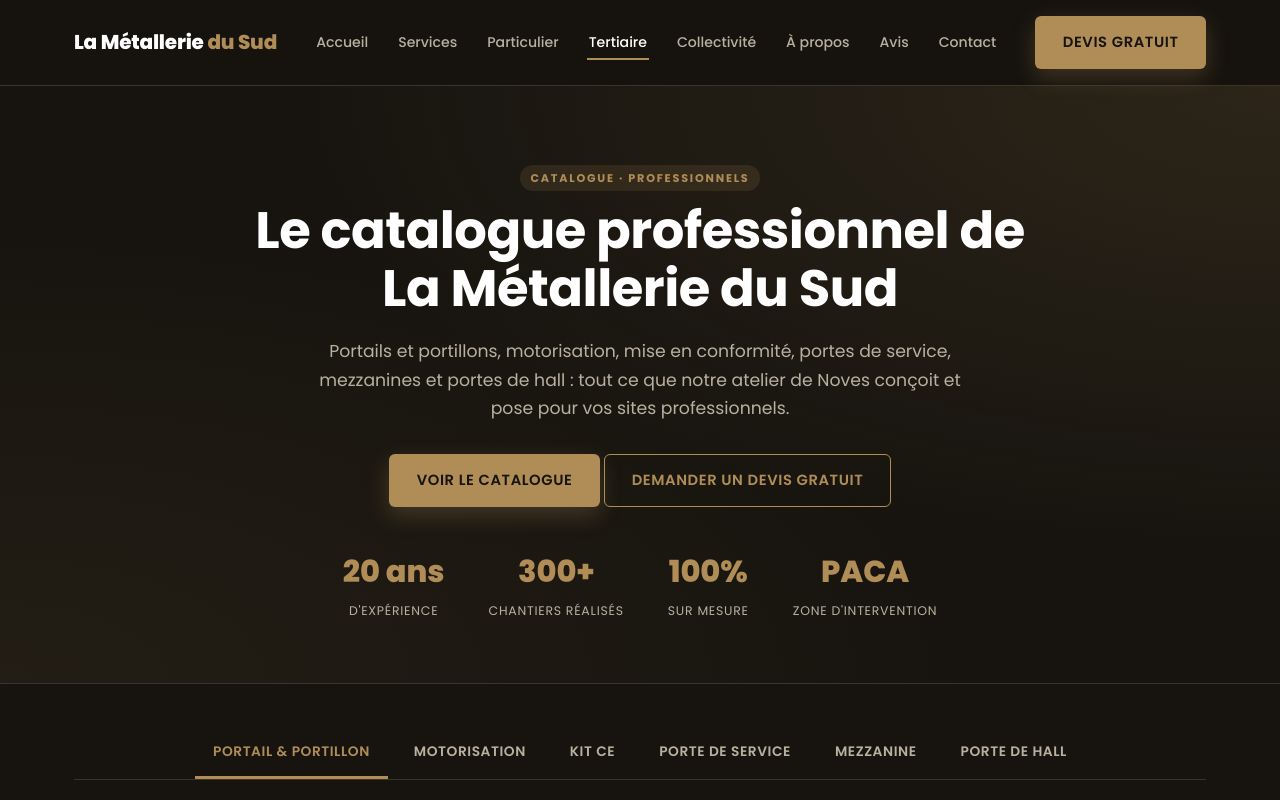
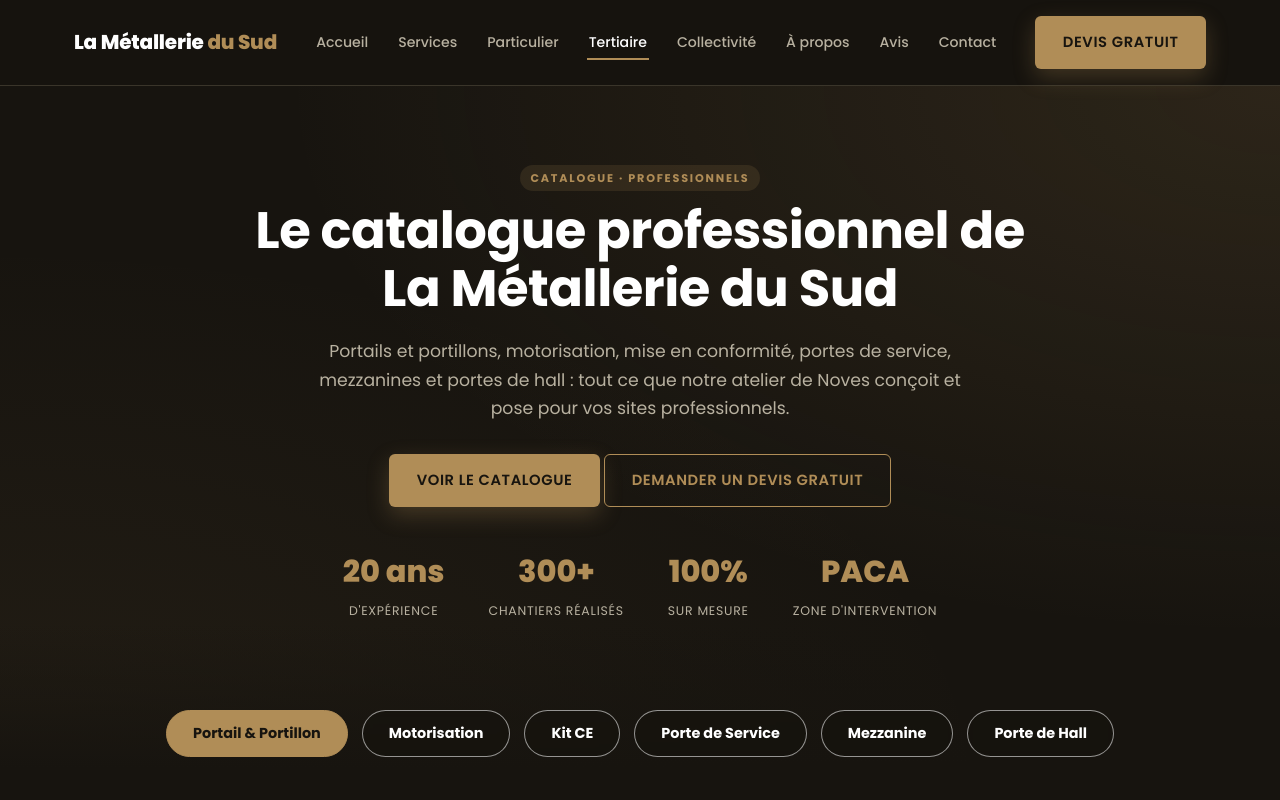
Before and after one commit to fvauchel-afk/site-metallerie-du-sud, a plain HTML site: page catalogue-tertiaire.html in a window 1280 px wide. Shown: the top 800 px of the page. Drawn offline with Linux system fonts and the light colour scheme.

Commit message:
Add files via upload

```diff
--- a/catalogue-tertiaire.html
+++ b/catalogue-tertiaire.html
@@ -93,31 +93,37 @@
   @media(min-width:760px){.nav-cta{display:inline-flex;}}
 
   /* ---------- HERO ---------- */
-  .hero{position:relative;padding:78px 24px 60px;text-align:center;
-    background:radial-gradient(ellipse at top right, rgba(176,141,87,0.14), transparent 55%),radial-gradient(ellipse at bottom left, rgba(176,141,87,0.08), transparent 55%);
-    border-bottom:1px solid var(--line);}
-  .hero .container{max-width:860px;}
+  .hero{position:relative;padding:78px 24px 170px;text-align:center;overflow:hidden;
+    background:radial-gradient(ellipse at top right, rgba(176,141,87,0.14), transparent 55%),radial-gradient(ellipse at bottom left, rgba(176,141,87,0.08), transparent 55%);}
+  .hero::after{
+    content:"";position:absolute;left:0;right:0;bottom:0;height:170px;
+    background:linear-gradient(to bottom, transparent, var(--bg) 85%);
+    pointer-events:none;
+  }
+  .hero .container{max-width:860px;position:relative;z-index:1;}
   .hero p.lead{font-size:1.08rem;max-width:660px;margin:0 auto 1.8em;}
   .hero-stats{display:flex;justify-content:center;gap:44px;margin-top:40px;flex-wrap:wrap;}
   .hero-stats div{text-align:center;}
   .hero-stats strong{display:block;font-size:1.9rem;color:var(--bronze);font-weight:800;}
   .hero-stats span{font-size:.78rem;color:var(--text-soft);text-transform:uppercase;letter-spacing:.06em;}
 
-  /* ---------- TABS NAV ---------- */
-  .tabs-shell{padding:44px 0 70px;}
-  .tabs-nav{
-    display:flex;flex-wrap:wrap;gap:8px;justify-content:center;
-    margin-bottom:44px;border-bottom:1px solid var(--line);padding-bottom:0;
+  /* ---------- TABS NAV (pilules, façon filtres particulier.html) ---------- */
+  .hero-tabs-overlay{
+    position:absolute;left:0;right:0;bottom:36px;z-index:2;
+    display:flex;flex-wrap:wrap;gap:14px;justify-content:center;padding:0 24px;
   }
+  .tabs-shell{padding:0 0 70px;}
   .tab-btn{
-    background:transparent;border:none;color:var(--text-soft);
-    font-family:'Poppins',sans-serif;font-weight:600;font-size:.86rem;
-    text-transform:uppercase;letter-spacing:.04em;
-    padding:14px 18px;cursor:pointer;position:relative;
-    border-bottom:3px solid transparent;transition:color .15s ease,border-color .15s ease;
+    background:rgba(20,18,13,0.5);
+    border:1.5px solid rgba(255,255,255,0.55);
+    color:#fff;font-weight:700;font-size:.9rem;
+    font-family:'Poppins',sans-serif;
+    padding:12px 26px;border-radius:999px;cursor:pointer;
+    backdrop-filter:blur(3px);-webkit-backdrop-filter:blur(3px);
+    transition:background .15s ease, border-color .15s ease, transform .15s ease, color .15s ease;
   }
-  .tab-btn:hover{color:#fff;}
-  .tab-btn.active{color:var(--bronze);border-color:var(--bronze);}
+  .tab-btn:hover{background:rgba(176,141,87,0.4);border-color:var(--bronze);transform:translateY(-1px);}
+  .tab-btn.active{background:var(--bronze);border-color:var(--bronze);color:#17140f;}
 
   section{padding:0;}
   .block{padding:60px 0;}
@@ -262,12 +268,9 @@
         <div><strong>PACA</strong><span>zone d'intervention</span></div>
       </div>
     </div>
-  </section>
 
-  <!-- ================= TABS ================= -->
-  <div class="tabs-shell" id="catalogue-tabs">
-    <div class="container">
-      <div class="tabs-nav" role="tablist">
+    <!-- Onglets façon pilules, superposés en bas du hero (même style que les filtres de particulier.html) -->
+    <div class="hero-tabs-overlay" id="catalogue-tabs" role="tablist">
       <button class="tab-btn active" data-tab="portail" role="tab" aria-selected="true">Portail &amp; Portillon</button>
       <button class="tab-btn" data-tab="motorisation" role="tab" aria-selected="false">Motorisation</button>
       <button class="tab-btn" data-tab="kitce" role="tab" aria-selected="false">Kit CE</button>
@@ -275,7 +278,9 @@
       <button class="tab-btn" data-tab="mezzanine" role="tab" aria-selected="false">Mezzanine</button>
       <button class="tab-btn" data-tab="portehall" role="tab" aria-selected="false">Porte de Hall</button>
     </div>
-    </div>
+  </section>
+
+  <div class="tabs-shell">
 
     <!-- ======== ONGLET : PORTAIL & PORTILLON ======== -->
     <div class="tab-panel" id="tab-portail" role="tabpanel">
```
Lines whose indentation alone changed are shown as unchanged.
